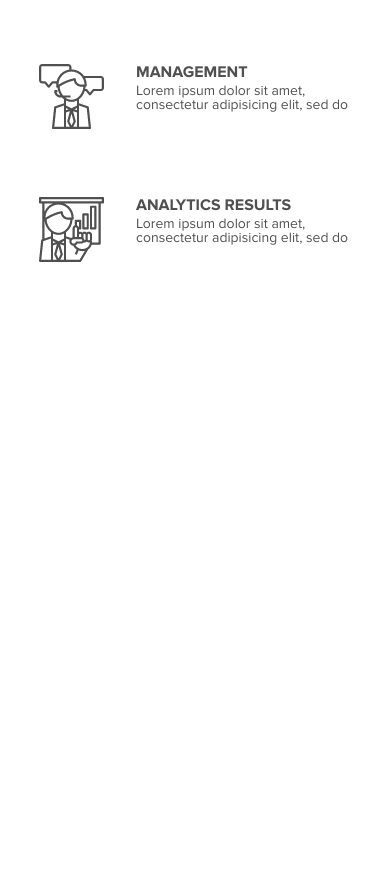
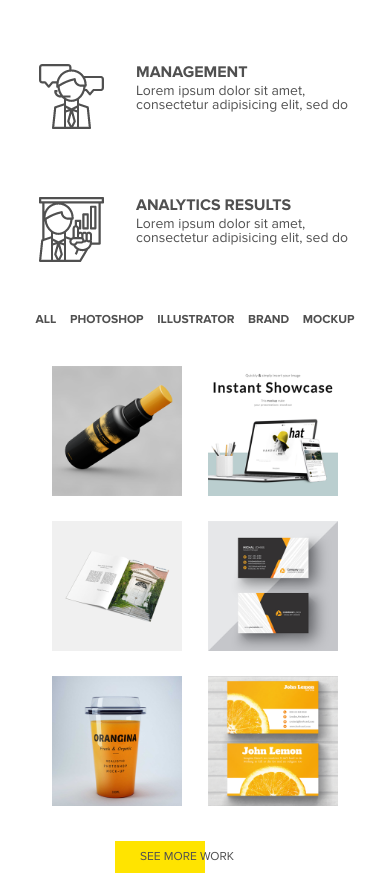
Before and after one commit to DenKick/agance-landing-page, a plain HTML site: page index.html in a window 390 px wide. Shown: the part 1488-2376 px from the top of the page. Before the commit the page ends 1780 px from the top, so only its background shows below. Drawn offline with Linux system fonts and the light colour scheme.

Commit message:
Add work section and style to it

```diff
--- a/index.html
+++ b/index.html
@@ -84,5 +84,23 @@
       </div>
     </div>
   </section>
+  <section class="work">
+    <ul class="work__menu">
+      <li class="menu__item"><a class="menu__link">All</a></li>
+      <li class="menu__item"><a class="menu__link">Photoshop</a></li>
+      <li class="menu__item"><a class="menu__link">Illustrator</a></li>
+      <li class="menu__item"><a class="menu__link">Brand</a></li>
+      <li class="menu__item"><a class="menu__link">Mockup</a></li>
+    </ul>
+    <div class="work__images">
+      <img src="./src/images/work/image1.png" alt="">
+      <img src="./src/images/work/image2.png" alt="">
+      <img src="./src/images/work/image3.png" alt="">
+      <img src="./src/images/work/image4.png" alt="">
+      <img src="./src/images/work/image5.png" alt="">
+      <img src="./src/images/work/image6.png" alt="">
+    </div>
+    <a href="#" class="work__link">see more work</a>
+  </section>
 </body>
 </html>
--- a/src/scss/_services.scss
+++ b/src/scss/_services.scss
@@ -20,6 +20,7 @@
   margin: 0 auto;
 
   .main-content__item {
+    cursor: default;
     display: grid;
     gap: 3vh;
     grid-template-areas:
--- /dev/null
+++ b/src/scss/_work.scss
@@ -0,0 +1,108 @@
+@import 'variables';
+
+.work {
+  display: flex;
+  flex-direction: column;
+  text-transform: uppercase;
+}
+
+.work__menu {
+  margin: 60px auto 40px auto;
+
+  .menu__item {
+    cursor: pointer;
+    display: inline;
+    font-weight: 700;
+    margin: 0 20px 0 20px;
+    position: relative;
+
+    & a {
+      color: $main-gray;
+    }
+
+    &:after {
+      content: '';
+      position: absolute;
+      width: 0;
+      height: 2px;
+      bottom: -5px;
+      left: 0;
+      background-color: $main-yellow;
+      transition: width .2s;
+    }
+
+    &:hover:after {
+      width: 100%;
+    }
+
+    @media screen and (max-width: 600px) {
+      font-size: 12px;
+      margin: 0 5px 0 5px;
+    }
+
+    @media screen and (max-width: 370px) {
+      font-size: 10px;
+      margin: 0 5px 0 5px;
+    }
+  }
+
+  @media screen and (max-width: 600px) {
+    margin: 20px auto 20px auto;
+  }
+}
+
+.work__images {
+  display: grid;
+  gap: 3vh;
+  grid-template-areas:
+  '1 2 3'
+  '4 5 6';
+  margin: 20px auto;
+
+  & img {
+    @media screen and (max-width: 750px) {
+      width: 150px;
+      height: auto;
+    }
+
+    @media screen and (max-width: 400px) {
+      width: 130px;
+      height: auto;
+    }
+  }
+
+  @media screen and (max-width: 1150px) {
+    grid-template-areas:
+  '1 2'
+  '3 4'
+  '5 6';
+  }
+}
+
+.work__link {
+  background: linear-gradient(to right, #ffe400 90px, #fff 90px);
+  display: block;
+  margin: 30px auto;
+  opacity: .85;
+  padding: 15px 35px;
+  transition: .4s linear;
+  width: 110px;
+
+  &:hover {
+    background: linear-gradient(to right, #ffe400 90px, #fff 90px);
+    color: #111;
+    opacity: 1;
+    padding: 15px 45px;
+  }
+
+  @media screen and (max-width: 1230px) {
+    font-size: 12px;
+    margin: 15px auto;
+    opacity: 1;
+    padding: 10px 25px;
+
+    &:hover {
+      padding: 10px 35px;
+    }
+  }
+}
--- a/src/scss/styles.scss
+++ b/src/scss/styles.scss
@@ -2,7 +2,8 @@
 @import 'fonts';
 @import 'variables';
 @import 'header';
-@import '_services';
+@import 'services';
+@import 'work';
 
 
 
```
Also changed, not shown: src/scss/styles.css, 1 other file.
